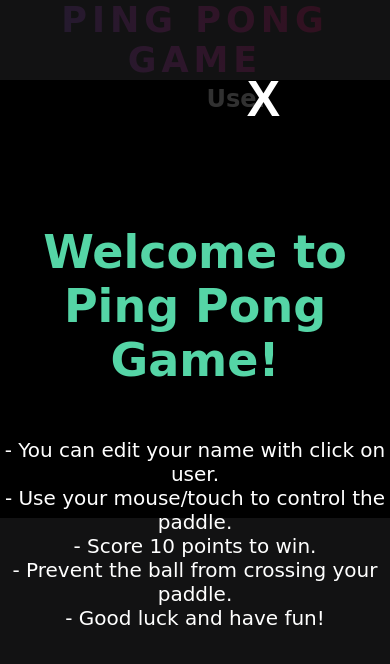
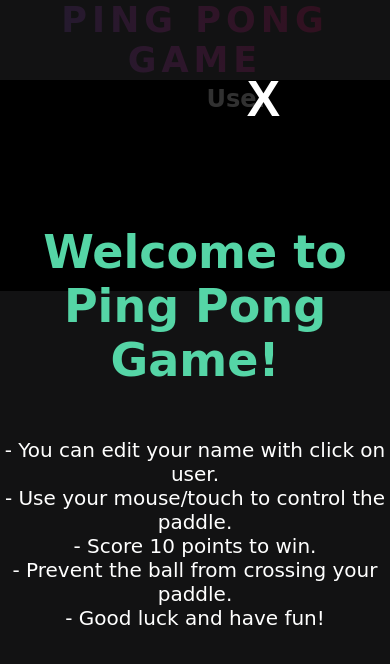
Before and after one commit to dhanashri-code/ping-pong-game, a plain HTML site: page pingpong game/index.html in a window 390 px wide. Shown: the top 664 px of the page. Drawn offline with Linux system fonts and the light colour scheme.

Commit message:
Update index1.css

```diff
--- a/pingpong game/index1.css
+++ b/pingpong game/index1.css
@@ -111,3 +111,10 @@ button:hover {
 #close-btn:hover {
     color: rgb(224, 80, 80);
 }
+@media (max-width: 768px) {
+
+    canvas{
+        width: 100%;
+        height: auto;
+    }
+}
```
